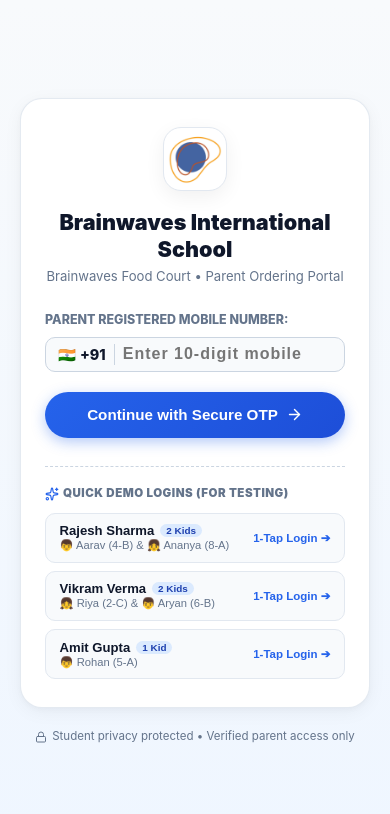
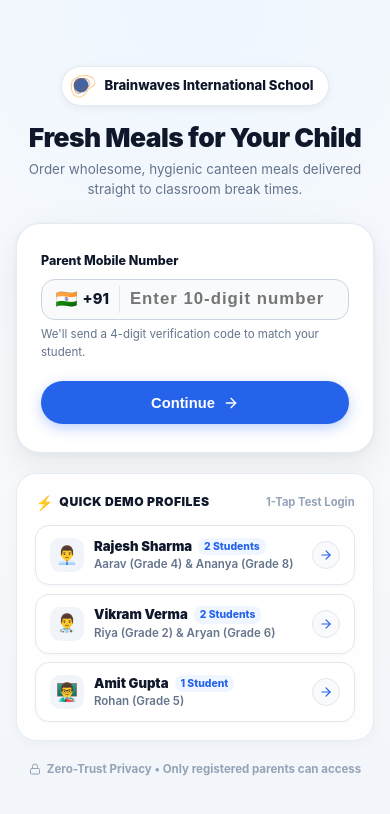
Before and after one commit to asidhiqe/food-app, a React (Vite) app: page / in a window 390 px wide. Shown: the top 814 px of the page. Built offline with nearby package versions, Linux system fonts and the light colour scheme; the HTML template or start-up script is replaced by a standard one.

Commit message:
redesign: human-centric, high-trust Parent Login screen with warm brand hero, modern phone input, and sleek demo profile cards

```diff
--- a/src/components/parent/ParentLoginScreen.jsx
+++ b/src/components/parent/ParentLoginScreen.jsx
@@ -1,5 +1,5 @@
 import React, { useState } from 'react';
-import { ShieldCheck, Phone, ArrowRight, Sparkles, CheckCircle2, Lock, School, Heart } from 'lucide-react';
+import { ShieldCheck, Phone, ArrowRight, Sparkles, CheckCircle2, Lock, School, Heart, ChevronRight, User, Users } from 'lucide-react';
 import { StorageService } from '../../services/storageService';
 
 const DEMO_ACCOUNTS = [
@@ -7,22 +7,25 @@ const DEMO_ACCOUNTS = [
     name: 'Rajesh Sharma',
     phone: '9876543210',
     relation: 'Father',
-    kidsDesc: '👦 Aarav (4-B) & 👧 Ananya (8-A)',
-    badge: '2 Kids'
+    avatar: '👨‍💼',
+    kidsDesc: 'Aarav (Grade 4) & Ananya (Grade 8)',
+    badge: '2 Students'
   },
   {
     name: 'Vikram Verma',
     phone: '9123456780',
     relation: 'Father',
-    kidsDesc: '👧 Riya (2-C) & 👦 Aryan (6-B)',
-    badge: '2 Kids'
+    avatar: '👨‍⚕️',
+    kidsDesc: 'Riya (Grade 2) & Aryan (Grade 6)',
+    badge: '2 Students'
   },
   {
     name: 'Amit Gupta',
     phone: '9988776655',
     relation: 'Father',
-    kidsDesc: '👦 Rohan (5-A)',
-    badge: '1 Kid'
+    avatar: '👨‍🏫',
+    kidsDesc: 'Rohan (Grade 5)',
+    badge: '1 Student'
   }
 ];
 
@@ -50,7 +53,7 @@ export default function ParentLoginScreen({ activeSchool, onLoginSuccess }) {
     setTimeout(() => {
       setIsLoading(false);
       setOtpStep(true);
-    }, 600);
+    }, 500);
   };
 
   // Handle Quick Demo Account Pick
@@ -64,7 +67,7 @@ export default function ParentLoginScreen({ activeSchool, onLoginSuccess }) {
       setIsLoading(false);
       setOtpStep(true);
       setOtp(['4', '5', '8', '2']);
-    }, 500);
+    }, 400);
   };
 
   // Handle OTP Input
@@ -99,7 +102,7 @@ export default function ParentLoginScreen({ activeSchool, onLoginSuccess }) {
 
       if (matchedKids.length === 0) {
         setIsLoading(false);
-        setErrorMsg('No registered students found for this mobile number. Try demo number: 9876543210');
+        setErrorMsg('No registered students found for this mobile number. Try demo: 9876543210');
         return;
       }
 
@@ -125,19 +128,20 @@ export default function ParentLoginScreen({ activeSchool, onLoginSuccess }) {
         setIsLoading(false);
         onLoginSuccess(session, matchedKids);
         window.scrollTo({ top: 0, behavior: 'smooth' });
-      }, 900);
-    }, 800);
+      }, 700);
+    }, 600);
   };
 
   return (
     <div
       style={{
         minHeight: '100vh',
-        background: 'linear-gradient(180deg, #f8fafc 0%, #eff6ff 100%)',
+        background: 'radial-gradient(circle at 50% 0%, #eff6ff 0%, #f8fafc 50%, #f1f5f9 100%)',
         display: 'flex',
         flexDirection: 'column',
+        alignItems: 'center',
         justifyContent: 'center',
-        padding: '1.5rem 1.25rem'
+        padding: '1.5rem 1rem'
       }}
     >
       {/* Loading Overlay Animation */}
@@ -147,8 +151,8 @@ export default function ParentLoginScreen({ activeSchool, onLoginSuccess }) {
             position: 'fixed',
             inset: 0,
             zIndex: 9999,
-            background: 'rgba(15, 23, 42, 0.75)',
-            backdropFilter: 'blur(8px)',
+            background: 'rgba(15, 23, 42, 0.8)',
+            backdropFilter: 'blur(10px)',
             display: 'flex',
             flexDirection: 'column',
             alignItems: 'center',
@@ -162,29 +166,29 @@ export default function ParentLoginScreen({ activeSchool, onLoginSuccess }) {
             src="./bis-hapur-responsive-logo.png"
             alt="School Logo"
             style={{
-              width: '72px',
-              height: '72px',
+              width: '68px',
+              height: '68px',
               borderRadius: '20px',
               objectFit: 'contain',
               background: '#ffffff',
               padding: '6px',
-              boxShadow: '0 10px 30px rgba(0,0,0,0.35)',
+              boxShadow: '0 12px 30px rgba(0,0,0,0.4)',
               marginBottom: '1.25rem',
               animation: 'fabBounce 1s infinite alternate cubic-bezier(0.34, 1.56, 0.64, 1)'
             }}
           />
 
-          <h3 style={{ color: '#ffffff', fontSize: '1.15rem', fontWeight: 900, marginBottom: '0.4rem' }}>
+          <h3 style={{ color: '#ffffff', fontSize: '1.15rem', fontWeight: 900, marginBottom: '0.35rem' }}>
             {loadingText}
           </h3>
-          <p style={{ color: '#94a3b8', fontSize: '0.8rem' }}>
+          <p style={{ color: '#94a3b8', fontSize: '0.78rem' }}>
             Securing student privacy & campus canteen access
           </p>
 
           <div
             style={{
-              width: '40px',
-              height: '40px',
+              width: '36px',
+              height: '36px',
               borderRadius: '50%',
               border: '3px solid rgba(255,255,255,0.2)',
               borderTopColor: '#60a5fa',
@@ -195,50 +199,84 @@ export default function ParentLoginScreen({ activeSchool, onLoginSuccess }) {
         </div>
       )}
 
-      {/* Main Login Card */}
+      {/* Main Container */}
+      <div style={{ width: '100%', maxWidth: '440px' }}>
+
+        {/* Brand Header */}
+        <div style={{ textAlign: 'center', marginBottom: '1.5rem' }}>
+          <div
+            style={{
+              display: 'inline-flex',
+              alignItems: 'center',
+              gap: '8px',
+              background: '#ffffff',
+              padding: '6px 14px 6px 8px',
+              borderRadius: 'var(--radius-full)',
+              boxShadow: '0 2px 8px rgba(0,0,0,0.06)',
+              border: '1px solid rgba(226, 232, 240, 0.9)',
+              marginBottom: '1rem'
+            }}
+          >
+            <img
+              src="./bis-hapur-responsive-logo.png"
+              alt="Logo"
+              style={{ width: '26px', height: '26px', borderRadius: '50%', objectFit: 'contain' }}
+            />
+            <span style={{ fontSize: '0.82rem', fontWeight: 800, color: 'var(--text-main)' }}>
+              {activeSchool?.name || 'Brainwaves International School'}
+            </span>
+          </div>
+
+          <h1
+            style={{
+              fontSize: '1.65rem',
+              fontWeight: 900,
+              color: 'var(--text-main)',
+              lineHeight: 1.2,
+              letterSpacing: '-0.02em',
+              marginBottom: '0.4rem'
+            }}
+          >
+            Fresh Meals for Your Child
+          </h1>
+          <p
+            style={{
+              fontSize: '0.84rem',
+              color: '#64748b',
+              lineHeight: 1.45,
+              maxWidth: '340px',
+              margin: '0 auto'
+            }}
+          >
+            Order wholesome, hygienic canteen meals delivered straight to classroom break times.
+          </p>
+        </div>
+
+        {/* Auth Card */}
         <div
           style={{
             background: '#ffffff',
-          borderRadius: 'var(--radius-xl)',
+            borderRadius: '24px',
             padding: '1.75rem 1.5rem',
-          boxShadow: 'var(--shadow-card)',
+            boxShadow: '0 12px 36px rgba(15, 23, 42, 0.08), 0 2px 6px rgba(15, 23, 42, 0.04)',
             border: '1px solid rgba(226, 232, 240, 0.9)',
-          animation: 'slideUp 0.3s cubic-bezier(0.16, 1, 0.3, 1)'
+            marginBottom: '1.25rem'
           }}
         >
-        {/* School Emblem & Header */}
-        <div style={{ textAlign: 'center', marginBottom: '1.5rem' }}>
-          <img
-            src="./bis-hapur-responsive-logo.png"
-            alt="School Logo"
-            style={{
-              width: '64px',
-              height: '64px',
-              borderRadius: '18px',
-              objectFit: 'contain',
-              background: '#ffffff',
-              border: '1.5px solid #e2e8f0',
-              padding: '4px',
-              boxShadow: '0 6px 20px rgba(0,0,0,0.06)',
-              marginBottom: '0.75rem',
-              display: 'inline-block'
-            }}
-          />
-
-          <h2 style={{ fontSize: '1.35rem', fontWeight: 900, color: 'var(--text-main)', lineHeight: 1.25 }}>
-            {activeSchool?.name || 'School Food Court'}
-          </h2>
-          <p style={{ fontSize: '0.82rem', color: 'var(--text-muted)', marginTop: '0.25rem' }}>
-            {activeSchool?.canteenName} • Parent Ordering Portal
-          </p>
-        </div>
-
-        {/* Step 1: Mobile Phone Number */}
           {!otpStep ? (
+            /* Step 1: Mobile Phone Number */
             <form onSubmit={handleRequestOtp}>
               <div style={{ marginBottom: '1.25rem' }}>
-              <label style={{ display: 'block', fontSize: '0.78rem', fontWeight: 800, color: 'var(--text-muted)', textTransform: 'uppercase', marginBottom: '0.45rem' }}>
-                Parent Registered Mobile Number:
+                <label
+                  style={{
+                    display: 'block',
+                    fontSize: '0.78rem',
+                    fontWeight: 800,
+                    color: 'var(--text-main)',
+                    marginBottom: '0.5rem'
+                  }}
+                >
+                  Parent Mobile Number
                 </label>
 
                 <div
@@ -246,20 +284,32 @@ export default function ParentLoginScreen({ activeSchool, onLoginSuccess }) {
                     display: 'flex',
                     alignItems: 'center',
                     border: '1.5px solid #cbd5e1',
-                  borderRadius: 'var(--radius-md)',
+                    borderRadius: '14px',
                     background: '#f8fafc',
-                  padding: '0.35rem 0.75rem',
-                  gap: '8px'
+                    padding: '0.4rem 0.85rem',
+                    gap: '10px',
+                    transition: 'all 0.2s ease'
                   }}
                 >
-                <div style={{ display: 'flex', alignItems: 'center', gap: '4px', fontWeight: 800, fontSize: '0.9rem', color: 'var(--text-main)', borderRight: '1px solid #cbd5e1', paddingRight: '8px' }}>
-                  <span>🇮🇳</span>
+                  <div
+                    style={{
+                      display: 'flex',
+                      alignItems: 'center',
+                      gap: '5px',
+                      fontWeight: 800,
+                      fontSize: '0.92rem',
+                      color: 'var(--text-main)',
+                      borderRight: '1.5px solid #e2e8f0',
+                      paddingRight: '10px'
+                    }}
+                  >
+                    <span style={{ fontSize: '1.1rem' }}>🇮🇳</span>
                     <span>+91</span>
                   </div>
 
                   <input
                     type="tel"
-                  placeholder="Enter 10-digit mobile"
+                    placeholder="Enter 10-digit number"
                     value={phone}
                     onChange={(e) => setPhone(e.target.value)}
                     maxLength={10}
@@ -268,7 +318,7 @@ export default function ParentLoginScreen({ activeSchool, onLoginSuccess }) {
                       border: 'none',
                       background: 'transparent',
                       width: '100%',
-                    fontSize: '1rem',
+                      fontSize: '1.05rem',
                       fontWeight: 800,
                       outline: 'none',
                       color: 'var(--text-main)',
@@ -276,32 +326,64 @@ export default function ParentLoginScreen({ activeSchool, onLoginSuccess }) {
                     }}
                   />
                 </div>
+                <div style={{ fontSize: '0.72rem', color: 'var(--text-muted)', marginTop: '0.4rem' }}>
+                  We'll send a 4-digit verification code to match your student.
+                </div>
               </div>
 
               {errorMsg && (
-              <div style={{ background: '#fee2e2', color: '#b91c1c', padding: '0.6rem 0.85rem', borderRadius: 'var(--radius-md)', fontSize: '0.78rem', fontWeight: 700, marginBottom: '1rem' }}>
-                ⚠️ {errorMsg}
+                <div
+                  style={{
+                    background: '#fee2e2',
+                    color: '#b91c1c',
+                    padding: '0.65rem 0.85rem',
+                    borderRadius: '12px',
+                    fontSize: '0.78rem',
+                    fontWeight: 700,
+                    marginBottom: '1.1rem',
+                    display: 'flex',
+                    alignItems: 'center',
+                    gap: '6px'
+                  }}
+                >
+                  <span>⚠️</span>
+                  <span>{errorMsg}</span>
                 </div>
               )}
 
               <button
                 type="submit"
-              className="btn-primary"
-              style={{ width: '100%', padding: '0.9rem', fontSize: '0.95rem', borderRadius: 'var(--radius-full)' }}
+                style={{
+                  width: '100%',
+                  padding: '0.85rem',
+                  fontSize: '0.92rem',
+                  fontWeight: 900,
+                  color: '#ffffff',
+                  background: 'var(--primary)',
+                  border: 'none',
+                  borderRadius: 'var(--radius-full)',
+                  cursor: 'pointer',
+                  display: 'flex',
+                  alignItems: 'center',
+                  justifyContent: 'center',
+                  gap: '8px',
+                  boxShadow: '0 4px 14px rgba(37, 99, 235, 0.3)',
+                  transition: 'all 0.15s ease'
+                }}
               >
-              <span>Continue with Secure OTP</span>
-              <ArrowRight size={17} />
+                <span>Continue</span>
+                <ArrowRight size={16} />
               </button>
             </form>
           ) : (
-          /* Step 2: 4-Digit OTP Input */
+            /* Step 2: 4-Digit OTP */
             <form onSubmit={handleVerifyOtp}>
               <div style={{ textAlign: 'center', marginBottom: '1.25rem' }}>
-              <div style={{ fontSize: '0.88rem', fontWeight: 800, color: 'var(--text-main)', marginBottom: '0.2rem' }}>
-                Enter 4-Digit Security Code
+                <div style={{ fontSize: '0.95rem', fontWeight: 900, color: 'var(--text-main)', marginBottom: '0.25rem' }}>
+                  Enter Verification Code
                 </div>
-              <div style={{ fontSize: '0.78rem', color: 'var(--text-muted)' }}>
-                Sent to <strong>+91 {phone}</strong>
+                <div style={{ fontSize: '0.76rem', color: 'var(--text-muted)' }}>
+                  Sent to <strong style={{ color: 'var(--text-main)' }}>+91 {phone}</strong>
                 </div>
               </div>
 
@@ -318,33 +400,59 @@ export default function ParentLoginScreen({ activeSchool, onLoginSuccess }) {
                     style={{
                       width: '52px',
                       height: '56px',
-                    borderRadius: 'var(--radius-md)',
+                      borderRadius: '14px',
                       border: digit ? '2px solid var(--primary)' : '1.5px solid #cbd5e1',
                       background: digit ? '#eff6ff' : '#f8fafc',
-                    fontSize: '1.5rem',
+                      fontSize: '1.45rem',
                       fontWeight: 900,
                       textAlign: 'center',
                       outline: 'none',
                       color: 'var(--text-main)',
-                    boxShadow: digit ? '0 2px 8px rgba(37,99,235,0.15)' : 'none'
+                      boxShadow: digit ? '0 2px 8px rgba(37,99,235,0.18)' : 'none'
                     }}
                   />
                 ))}
               </div>
 
               {errorMsg && (
-              <div style={{ background: '#fee2e2', color: '#b91c1c', padding: '0.6rem 0.85rem', borderRadius: 'var(--radius-md)', fontSize: '0.78rem', fontWeight: 700, marginBottom: '1rem', textAlign: 'center' }}>
+                <div
+                  style={{
+                    background: '#fee2e2',
+                    color: '#b91c1c',
+                    padding: '0.65rem 0.85rem',
+                    borderRadius: '12px',
+                    fontSize: '0.78rem',
+                    fontWeight: 700,
+                    marginBottom: '1rem',
+                    textAlign: 'center'
+                  }}
+                >
                   ⚠️ {errorMsg}
                 </div>
               )}
 
               <button
                 type="submit"
-              className="btn-primary"
-              style={{ width: '100%', padding: '0.9rem', fontSize: '0.95rem', borderRadius: 'var(--radius-full)', marginBottom: '0.75rem' }}
+                style={{
+                  width: '100%',
+                  padding: '0.85rem',
+                  fontSize: '0.92rem',
+                  fontWeight: 900,
+                  color: '#ffffff',
+                  background: 'var(--primary)',
+                  border: 'none',
+                  borderRadius: 'var(--radius-full)',
+                  cursor: 'pointer',
+                  display: 'flex',
+                  alignItems: 'center',
+                  justifyContent: 'center',
+                  gap: '8px',
+                  boxShadow: '0 4px 14px rgba(37, 99, 235, 0.3)',
+                  marginBottom: '0.75rem'
+                }}
               >
-              <CheckCircle2 size={17} />
-              <span>Verify & Unlock Lunch Menu</span>
+                <CheckCircle2 size={16} />
+                <span>Verify & View Menu</span>
               </button>
 
               <button
@@ -358,73 +466,151 @@ export default function ParentLoginScreen({ activeSchool, onLoginSuccess }) {
                   width: '100%',
                   background: 'transparent',
                   border: 'none',
+                  fontSize: '0.76rem',
+                  fontWeight: 800,
                   color: 'var(--text-muted)',
-                fontSize: '0.78rem',
-                fontWeight: 700,
                   cursor: 'pointer',
-                padding: '4px'
+                  padding: '0.4rem'
                 }}
               >
-              Change phone number
+                ← Change Phone Number
               </button>
             </form>
           )}
+        </div>
 
-        {/* Demo Fast-Testing Pill Cards */}
-        <div style={{ marginTop: '1.75rem', borderTop: '1px dashed #cbd5e1', paddingTop: '1.15rem' }}>
-          <div style={{ display: 'flex', alignItems: 'center', gap: '4px', marginBottom: '0.65rem' }}>
-            <Sparkles size={14} color="var(--primary)" />
-            <span style={{ fontSize: '0.72rem', fontWeight: 900, color: 'var(--text-muted)', textTransform: 'uppercase', letterSpacing: '0.5px' }}>
-              Quick Demo Logins (For Testing)
+        {/* Quick Demo Test Profiles Section */}
+        <div
+          style={{
+            background: 'rgba(255, 255, 255, 0.85)',
+            backdropFilter: 'blur(10px)',
+            borderRadius: '20px',
+            padding: '1.1rem 1.15rem',
+            border: '1px solid rgba(226, 232, 240, 0.8)',
+            boxShadow: '0 4px 16px rgba(0,0,0,0.03)'
+          }}
+        >
+          <div
+            style={{
+              display: 'flex',
+              alignItems: 'center',
+              justifyContent: 'space-between',
+              marginBottom: '0.75rem'
+            }}
+          >
+            <div style={{ display: 'flex', alignItems: 'center', gap: '6px' }}>
+              <span style={{ fontSize: '0.9rem' }}>⚡</span>
+              <span style={{ fontSize: '0.76rem', fontWeight: 900, color: 'var(--text-main)', textTransform: 'uppercase', letterSpacing: '0.04em' }}>
+                Quick Demo Profiles
+              </span>
+            </div>
+            <span style={{ fontSize: '0.7rem', color: '#94a3b8', fontWeight: 700 }}>
+              1-Tap Test Login
             </span>
           </div>
 
-          <div style={{ display: 'flex', flexDirection: 'column', gap: '0.5rem' }}>
-            {DEMO_ACCOUNTS.map((acc) => (
-              <button
-                key={acc.phone}
+          <div style={{ display: 'flex', flexDirection: 'column', gap: '0.55rem' }}>
+            {DEMO_ACCOUNTS.map((acc, i) => (
+              <div
+                key={i}
                 onClick={() => handlePickDemo(acc)}
-                type="button"
                 style={{
-                  background: '#f8fafc',
-                  border: '1px solid #e2e8f0',
-                  borderRadius: 'var(--radius-md)',
-                  padding: '0.6rem 0.85rem',
                   display: 'flex',
                   alignItems: 'center',
                   justifyContent: 'space-between',
+                  background: '#ffffff',
+                  border: '1px solid #e2e8f0',
+                  borderRadius: '14px',
+                  padding: '0.65rem 0.85rem',
                   cursor: 'pointer',
-                  textAlign: 'left',
-                  transition: 'all 0.15s ease'
+                  transition: 'all 0.15s ease',
+                  boxShadow: '0 1px 3px rgba(0,0,0,0.03)'
+                }}
+                onMouseEnter={(e) => {
+                  e.currentTarget.style.borderColor = 'var(--primary)';
+                  e.currentTarget.style.transform = 'translateY(-1px)';
+                }}
+                onMouseLeave={(e) => {
+                  e.currentTarget.style.borderColor = '#e2e8f0';
+                  e.currentTarget.style.transform = 'none';
                 }}
               >
+                <div style={{ display: 'flex', alignItems: 'center', gap: '10px' }}>
+                  <div
+                    style={{
+                      width: '34px',
+                      height: '34px',
+                      borderRadius: '10px',
+                      background: '#f1f5f9',
+                      display: 'flex',
+                      alignItems: 'center',
+                      justifyContent: 'center',
+                      fontSize: '1.1rem'
+                    }}
+                  >
+                    {acc.avatar}
+                  </div>
                   <div>
                     <div style={{ display: 'flex', alignItems: 'center', gap: '6px' }}>
                       <span style={{ fontSize: '0.82rem', fontWeight: 900, color: 'var(--text-main)' }}>
                         {acc.name}
                       </span>
-                    <span style={{ background: '#dbeafe', color: '#1e40af', padding: '1px 6px', borderRadius: '10px', fontSize: '0.62rem', fontWeight: 900 }}>
+                      <span
+                        style={{
+                          fontSize: '0.65rem',
+                          fontWeight: 800,
+                          color: 'var(--primary)',
+                          background: '#eff6ff',
+                          padding: '1px 6px',
+                          borderRadius: '8px'
+                        }}
+                      >
                         {acc.badge}
                       </span>
                     </div>
-                  <div style={{ fontSize: '0.7rem', color: 'var(--text-muted)', marginTop: '1px' }}>
+                    <div style={{ fontSize: '0.72rem', color: '#64748b', fontWeight: 600 }}>
                       {acc.kidsDesc}
-                  </div>
-                </div>
-
-                <div style={{ fontSize: '0.72rem', color: 'var(--primary)', fontWeight: 800 }}>
-                  1-Tap Login ➔
-                </div>
-              </button>
-            ))}
                     </div>
                   </div>
                 </div>
 
-      {/* Footer Security Note */}
-      <div style={{ textAlign: 'center', marginTop: '1.25rem', display: 'flex', alignItems: 'center', justifyContent: 'center', gap: '5px', fontSize: '0.72rem', color: 'var(--text-muted)' }}>
+                <div
+                  style={{
+                    width: '28px',
+                    height: '28px',
+                    borderRadius: '50%',
+                    background: '#f8fafc',
+                    border: '1px solid #e2e8f0',
+                    display: 'flex',
+                    alignItems: 'center',
+                    justifyContent: 'center',
+                    color: 'var(--primary)'
+                  }}
+                >
+                  <ArrowRight size={14} />
+                </div>
+              </div>
+            ))}
+          </div>
+        </div>
+
+        {/* Security Trust Micro-Footer */}
+        <div
+          style={{
+            display: 'flex',
+            alignItems: 'center',
+            justifyContent: 'center',
+            gap: '6px',
+            marginTop: '1.25rem',
+            fontSize: '0.72rem',
+            color: '#94a3b8',
+            fontWeight: 700
+          }}
+        >
           <Lock size={12} />
-        <span>Student privacy protected • Verified parent access only</span>
+          <span>Zero-Trust Privacy • Only registered parents can access</span>
+        </div>
+
       </div>
     </div>
   );
```
Lines whose indentation alone changed are shown as unchanged.
